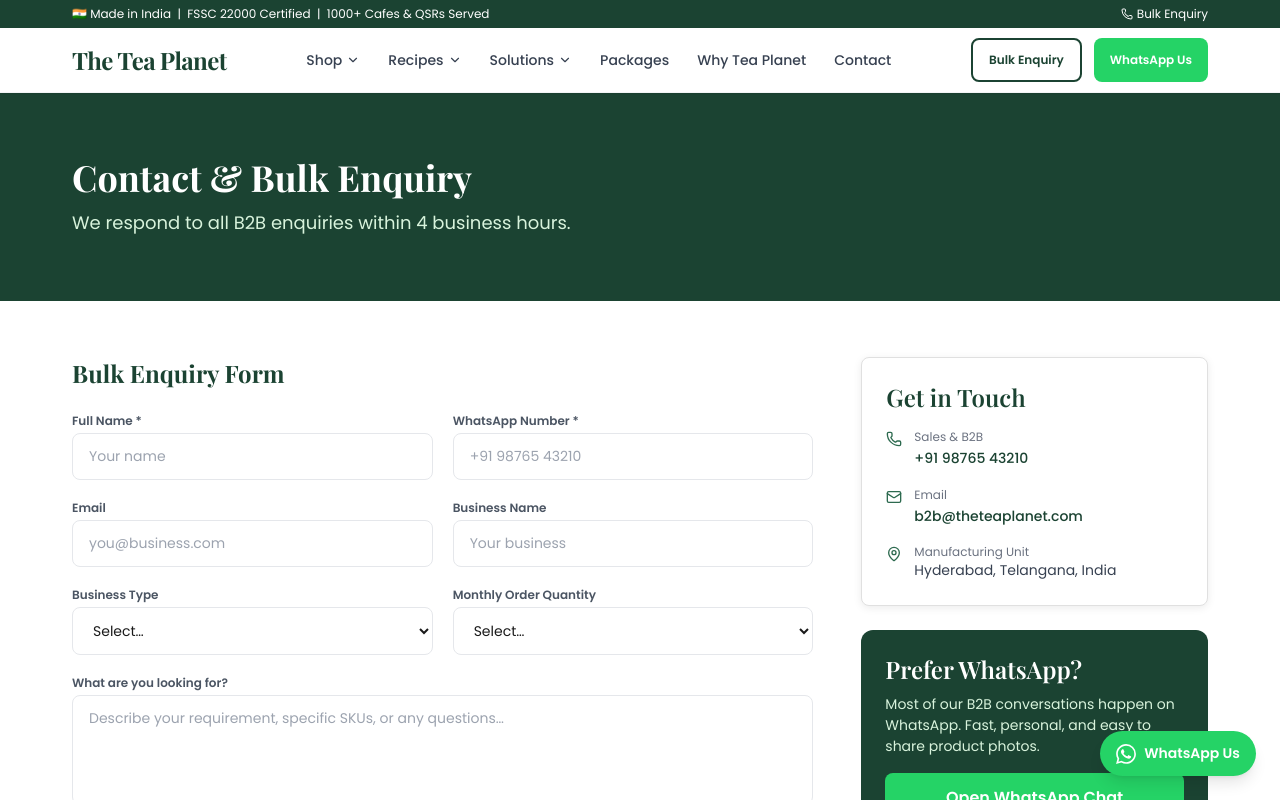
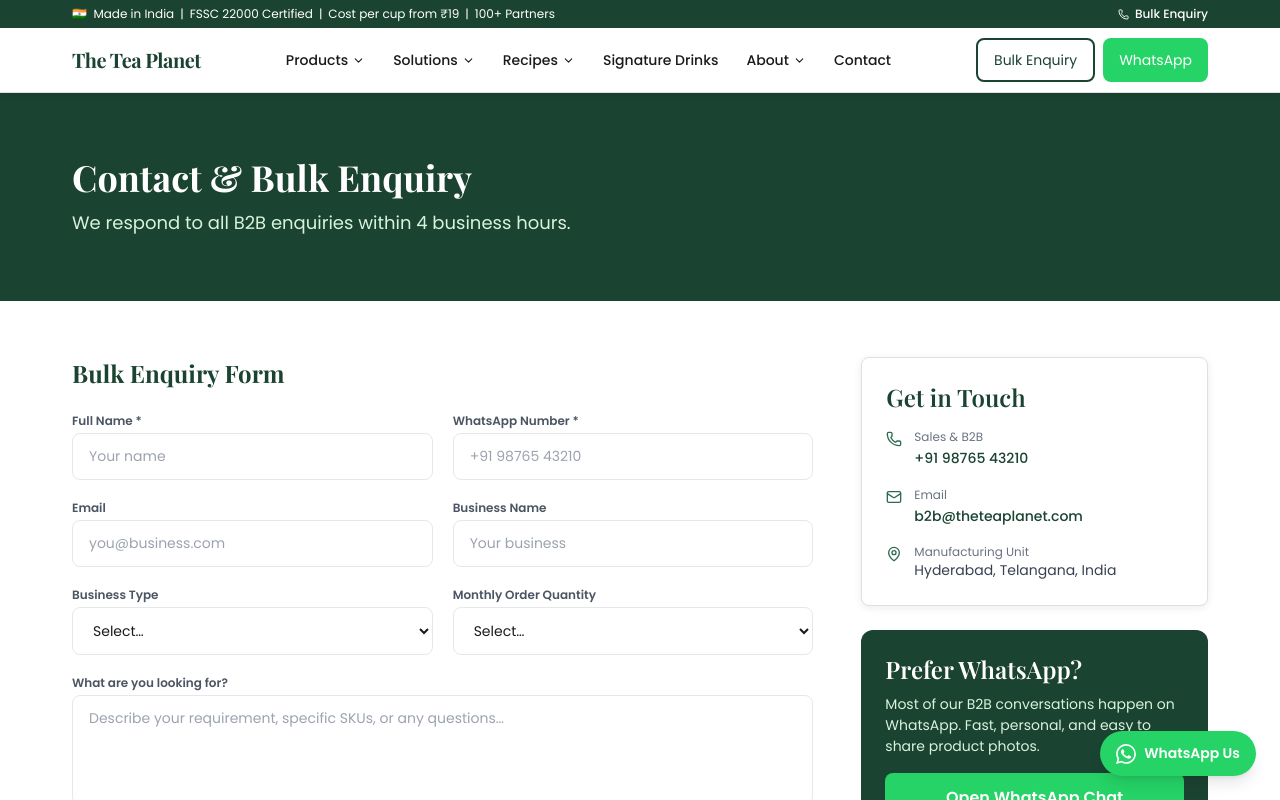
Before and after one commit to Ganadinni/website, a Next.js app: page /contact in a window 1280 px wide. Shown: the top 800 px of the page. Built offline with nearby package versions, Linux system fonts and the light colour scheme.

Commit message:
feat: rebuild mega menu — 4-column Products, 2-column Solutions, 2-column Recipes, About structure

```diff
--- a/src/components/layout/Navbar.tsx
+++ b/src/components/layout/Navbar.tsx
@@ -1,51 +1,114 @@
 'use client';
 
-import { useState } from 'react';
+import { useState, useRef } from 'react';
 import Link from 'next/link';
 import { Menu, X, ChevronDown, Phone } from 'lucide-react';
 
-const NAV_ITEMS = [
+const NAV = [
   {
-    label: 'Shop',
-    href: '#',
-    children: [
-      { label: 'Boba Innovations', href: '/collections/boba-innovations', desc: 'Tapioca pearls, popping boba & bases' },
-      { label: 'Tea Premixes', href: '/collections/tea-premixes', desc: 'CTC, Orthodox & specialty blends' },
-      { label: 'Syrups & Flavours', href: '/collections/syrups-flavours', desc: 'Fruit, floral & classic syrups' },
-      { label: 'Silky Mix Bases', href: '/collections/silky-mix', desc: 'Hot & cold beverage bases' },
-      { label: 'Toppings & Jellies', href: '/collections/toppings', desc: 'Nata de coco, konjac & more' },
-      { label: 'Beverage Kits', href: '/collections/kits', desc: 'Ready-to-launch starter packs' },
+    label: 'Products',
+    columns: [
+      {
+        heading: 'Premixes',
+        items: [
+          { label: 'Milk Tea Premixes',  href: '/collections/milk-tea-premixes' },
+          { label: 'Fruit Tea Premixes', href: '/collections/fruit-tea-premixes' },
+          { label: 'Ice Tea Premixes',   href: '/collections/ice-tea-premixes' },
+        ],
+      },
+      {
+        heading: 'Boba & Toppings',
+        items: [
+          { label: 'Popping Boba',        href: '/collections/popping-boba' },
+          { label: 'Tapioca Pearls',      href: '/collections/tapioca-pearls' },
+          { label: 'Nata de Coco',        href: '/collections/nata-de-coco' },
+          { label: 'Konjac Pearls',       href: '/collections/konjac-pearls' },
+        ],
+      },
+      {
+        heading: 'Syrups & Bases',
+        items: [
+          { label: 'Syrups & Concentrates', href: '/collections/syrups-concentrates' },
+          { label: 'Tea Concentrates',      href: '/collections/tea-concentrates' },
+          { label: 'Silky Mix Bases',       href: '/collections/silky-mix' },
+        ],
+      },
+      {
+        heading: 'Specialty',
+        items: [
+          { label: 'Sponge Cake Base Mixes',  href: '/collections/sponge-cake-mixes' },
+          { label: 'Industrial Ingredients',  href: '/collections/industrial' },
+        ],
+        cta: { label: 'View All Products →', href: '/collections/all' },
+      },
+    ],
+  },
+  {
+    label: 'Solutions',
+    columns: [
+      {
+        heading: 'By Business Type',
+        items: [
+          { label: 'For Cafés & Tea Bars',    href: '/solutions/cafe-setup',   desc: 'Full bar setup, menu & training' },
+          { label: 'For QSR Chains',           href: '/solutions/qsr',          desc: 'Multi-outlet consistency & supply' },
+          { label: 'For Cloud Kitchens',       href: '/solutions/cloud-kitchen',desc: 'Delivery-stable beverages & kits' },
+          { label: 'For Distributors',         href: '/solutions/distributor',  desc: 'Regional partner program' },
+          { label: 'For Industrial Customers', href: '/solutions/industrial',   desc: 'Bulk 20kg supply & custom formulation' },
+          { label: 'Export Enquiry',           href: '/solutions/export',       desc: 'International B2B supply' },
+        ],
+      },
+      {
+        heading: 'Packages',
+        items: [
+          { label: 'Menu Plug-In Kit',       href: '/solutions/menu-plugin',   desc: 'Launch a boba menu in 7 days' },
+          { label: 'Branded Operator Program', href: '/operator-program',     desc: 'Franchise-alternative model' },
+          { label: 'Business Packages',      href: '/packages',               desc: 'Starter, Growth & Pro kits' },
+        ],
+      },
     ],
   },
   {
     label: 'Recipes',
-    href: '/recipes',
-    children: [
-      { label: 'Boba Drinks', href: '/recipes?category=boba', desc: 'Classic & fusion boba' },
-      { label: 'Iced Teas', href: '/recipes?category=iced-tea', desc: 'Cold brew & fruit teas' },
-      { label: 'Hot Beverages', href: '/recipes?category=hot', desc: 'Chai, matcha & more' },
-      { label: 'Frappes & Shakes', href: '/recipes?category=frappe', desc: 'Blended drink formulas' },
-      { label: 'Desserts & Cakes', href: '/recipes?category=dessert', desc: 'Boba cheesecakes & more' },
+    columns: [
+      {
+        heading: 'By Drink Type',
+        items: [
+          { label: 'Milk Teas',          href: '/recipes?category=milk-tea' },
+          { label: 'Fruit Coolers',      href: '/recipes?category=fruit-cooler' },
+          { label: 'Signature Fusions',  href: '/recipes?category=signature' },
+          { label: 'Iced Teas',          href: '/recipes?category=iced-tea' },
+          { label: 'Hot Beverages',      href: '/recipes?category=hot' },
         ],
       },
       {
-    label: 'Solutions',
-    href: '#',
-    children: [
-      { label: 'Menu Plug-In', href: '/solutions/menu-plugin', desc: 'Launch a boba menu in 7 days' },
-      { label: 'Cloud Kitchen Pack', href: '/solutions/cloud-kitchen', desc: 'Delivery-optimised beverage kits' },
-      { label: 'QSR & Café Setup', href: '/solutions/cafe-setup', desc: 'Full bar setup & training' },
-      { label: 'Distributor Program', href: '/solutions/distributor', desc: 'Become a regional partner' },
-      { label: 'Export Enquiry', href: '/solutions/export', desc: 'International B2B supply' },
+        heading: 'By Series',
+        items: [
+          { label: 'Premium Series',    href: '/recipes?series=premium' },
+          { label: 'Seasonal Specials', href: '/recipes?series=seasonal' },
+          { label: 'Wellness Range',    href: '/recipes?series=wellness' },
+          { label: 'Desserts & Cakes',  href: '/recipes?series=dessert' },
+        ],
+        cta: { label: 'All Recipes →', href: '/recipes' },
+      },
     ],
   },
   {
-    label: 'Packages',
-    href: '/packages',
+    label: 'Signature Drinks',
+    href: '/signature-drinks',
   },
   {
-    label: 'Why Tea Planet',
-    href: '/about',
+    label: 'About',
+    columns: [
+      {
+        heading: 'Company',
+        items: [
+          { label: 'Our Story',                href: '/about' },
+          { label: 'Why Tea Planet',           href: '/about#why' },
+          { label: 'Certifications',           href: '/about#certifications' },
+          { label: 'Branded Operator Program', href: '/operator-program' },
+        ],
+      },
+    ],
   },
   {
     label: 'Contact',
@@ -53,66 +116,125 @@
   },
 ];
 
+type NavItem = typeof NAV[number];
+
 export default function Navbar() {
   const [mobileOpen, setMobileOpen] = useState(false);
-  const [activeDropdown, setActiveDropdown] = useState<string | null>(null);
+  const [active, setActive] = useState<string | null>(null);
+  const [mobileExpanded, setMobileExpanded] = useState<string | null>(null);
+  const timeoutRef = useRef<ReturnType<typeof setTimeout> | null>(null);
+
+  const openDropdown = (label: string) => {
+    if (timeoutRef.current) clearTimeout(timeoutRef.current);
+    setActive(label);
+  };
+  const closeDropdown = () => {
+    timeoutRef.current = setTimeout(() => setActive(null), 120);
+  };
+
+  const waNumber = process.env.NEXT_PUBLIC_WHATSAPP_NUMBER ?? '919876543210';
 
   return (
-    <header className="sticky top-0 z-50 bg-white border-b border-gray-100 shadow-sm">
-      {/* Top bar */}
-      <div className="bg-brand-green text-white text-xs py-1.5">
-        <div className="container-site flex justify-between items-center">
-          <span>🇮🇳 Made in India &nbsp;|&nbsp; FSSC 22000 Certified &nbsp;|&nbsp; 1000+ Cafes & QSRs Served</span>
+    <header className="sticky top-0 z-50 bg-white border-b border-borderLight shadow-subtle">
+      {/* Top announcement bar */}
+      <div className="bg-brand-green text-white">
+        <div className="container-site flex items-center justify-between py-1.5 text-xs">
+          <span className="hidden sm:block">
+            🇮🇳  Made in India | FSSC 22000 Certified | Cost per cup from ₹19 | 100+ Partners
+          </span>
+          <span className="sm:hidden">FSSC 22000 · Made in India · ₹19/cup</span>
           <a
-            href={`https://wa.me/${process.env.NEXT_PUBLIC_WHATSAPP_NUMBER ?? '919876543210'}?text=Hi%2C%20I%27d%20like%20a%20bulk%20enquiry`}
-            className="flex items-center gap-1 hover:text-brand-amber transition-colors"
-            target="_blank"
-            rel="noreferrer"
+            href={`https://wa.me/${waNumber}?text=${encodeURIComponent('Hi Tea Planet! I have a bulk enquiry.')}`}
+            target="_blank" rel="noreferrer"
+            className="flex items-center gap-1.5 font-medium hover:text-brand-amber transition-colors"
           >
-            <Phone size={12} />
-            Bulk Enquiry
+            <Phone size={11} /> Bulk Enquiry
           </a>
         </div>
       </div>
 
       {/* Main nav */}
-      <nav className="container-site flex items-center justify-between h-16">
+      <nav className="container-site flex items-center justify-between h-[64px]">
         {/* Logo */}
-        <Link href="/" className="flex items-center gap-2">
-          <span className="font-display text-2xl font-bold text-brand-green tracking-tight">
+        <Link href="/" className="flex items-center gap-2 shrink-0">
+          <span className="font-display text-xl font-bold text-brand-green tracking-tight leading-none">
             The Tea Planet
           </span>
         </Link>
 
-        {/* Desktop nav */}
-        <ul className="hidden lg:flex items-center gap-1">
-          {NAV_ITEMS.map((item) => (
+        {/* Desktop links */}
+        <ul className="hidden lg:flex items-center">
+          {NAV.map((item) => (
             <li
               key={item.label}
               className="relative"
-              onMouseEnter={() => item.children && setActiveDropdown(item.label)}
-              onMouseLeave={() => setActiveDropdown(null)}
+              onMouseEnter={() => item.columns && openDropdown(item.label)}
+              onMouseLeave={() => item.columns && closeDropdown()}
             >
+              {'href' in item && item.href ? (
                 <Link
                   href={item.href}
-                className="flex items-center gap-1 px-3 py-2 text-sm font-medium text-gray-700 hover:text-brand-green rounded-md hover:bg-brand-pale transition-colors"
+                  className="flex items-center gap-1 px-3.5 py-2 text-sm font-medium text-textPrimary hover:text-brand-green rounded-[8px] hover:bg-background transition-colors"
                 >
                   {item.label}
-                {item.children && <ChevronDown size={14} />}
                 </Link>
+              ) : (
+                <button
+                  className={`flex items-center gap-1 px-3.5 py-2 text-sm font-medium rounded-[8px] transition-colors ${
+                    active === item.label
+                      ? 'text-brand-green bg-background'
+                      : 'text-textPrimary hover:text-brand-green hover:bg-background'
+                  }`}
+                >
+                  {item.label}
+                  <ChevronDown size={13} className={`transition-transform ${active === item.label ? 'rotate-180' : ''}`} />
+                </button>
+              )}
 
-              {item.children && activeDropdown === item.label && (
-                <div className="absolute top-full left-0 mt-0 w-72 bg-white rounded-xl shadow-xl border border-gray-100 py-2 z-50">
-                  {item.children.map((child) => (
+              {/* Mega dropdown */}
+              {item.columns && active === item.label && (
+                <div
+                  className="absolute top-full left-0 mt-0 bg-white shadow-elevated border border-borderLight rounded-[8px] py-6 z-50 min-w-[480px]"
+                  onMouseEnter={() => openDropdown(item.label)}
+                  onMouseLeave={closeDropdown}
+                >
+                  <div className={`grid gap-6 px-6 ${
+                    item.columns.length >= 3 ? 'grid-cols-3' :
+                    item.columns.length === 2 ? 'grid-cols-2' : 'grid-cols-1'
+                  }`}>
+                    {item.columns.map((col) => (
+                      <div key={col.heading}>
+                        <p className="text-xs font-semibold uppercase tracking-widest text-textSecondary mb-3 pb-2 border-b border-borderLight">
+                          {col.heading}
+                        </p>
+                        <ul className="space-y-1">
+                          {col.items.map((child) => (
+                            <li key={child.label}>
                               <Link
-                      key={child.label}
                                 href={child.href}
-                      className="flex flex-col px-4 py-3 hover:bg-brand-pale transition-colors"
+                                className="block py-1.5 text-sm text-textPrimary hover:text-brand-green transition-colors"
+                                onClick={() => setActive(null)}
                               >
-                      <span className="text-sm font-semibold text-brand-green">{child.label}</span>
-                      <span className="text-xs text-gray-500 mt-0.5">{child.desc}</span>
+                                {child.label}
+                                {'desc' in child && child.desc && (
+                                  <span className="block text-xs text-textSecondary mt-0.5">{child.desc}</span>
+                                )}
                               </Link>
+                            </li>
                           ))}
+                        </ul>
+                        {'cta' in col && col.cta && (
+                          <Link
+                            href={col.cta.href}
+                            className="mt-3 inline-block text-xs font-semibold text-brand-mid hover:text-brand-green transition-colors"
+                            onClick={() => setActive(null)}
+                          >
+                            {col.cta.label}
+                          </Link>
+                        )}
+                      </div>
+                    ))}
+                  </div>
                 </div>
               )}
             </li>
@@ -120,26 +242,22 @@
         </ul>
 
         {/* Desktop CTAs */}
-        <div className="hidden lg:flex items-center gap-3">
-          <Link
-            href="/contact#bulk-enquiry"
-            className="btn-secondary text-xs px-4 py-2"
-          >
+        <div className="hidden lg:flex items-center gap-2">
+          <Link href="/contact#bulk-enquiry" className="btn-secondary text-sm px-4 py-2">
             Bulk Enquiry
           </Link>
           <a
-            href={`https://wa.me/${process.env.NEXT_PUBLIC_WHATSAPP_NUMBER ?? '919876543210'}?text=Hi%2C%20I%27d%20like%20to%20know%20more%20about%20your%20products`}
-            target="_blank"
-            rel="noreferrer"
-            className="btn-whatsapp text-xs px-4 py-2"
+            href={`https://wa.me/${waNumber}?text=${encodeURIComponent('Hi Tea Planet! I want to know about your products and pricing.')}`}
+            target="_blank" rel="noreferrer"
+            className="btn-whatsapp text-sm px-4 py-2"
           >
-            WhatsApp Us
+            WhatsApp
           </a>
         </div>
 
-        {/* Mobile hamburger */}
+        {/* Mobile toggle */}
         <button
-          className="lg:hidden p-2 rounded-md text-brand-green"
+          className="lg:hidden p-2 rounded-[8px] text-brand-green hover:bg-background min-w-[44px] min-h-[44px] flex items-center justify-center"
           onClick={() => setMobileOpen(!mobileOpen)}
           aria-label="Toggle menu"
         >
@@ -149,43 +267,63 @@
 
       {/* Mobile menu */}
       {mobileOpen && (
-        <div className="lg:hidden border-t border-gray-100 bg-white pb-4">
-          {NAV_ITEMS.map((item) => (
+        <div className="lg:hidden border-t border-borderLight bg-white max-h-[80vh] overflow-y-auto">
+          {NAV.map((item: NavItem) => (
             <div key={item.label}>
+              {'href' in item && item.href ? (
                 <Link
                   href={item.href}
-                className="block px-6 py-3 text-sm font-semibold text-brand-green hover:bg-brand-pale"
+                  className="block px-6 py-3.5 text-sm font-semibold text-textPrimary border-b border-borderLight hover:bg-background"
                   onClick={() => setMobileOpen(false)}
                 >
                   {item.label}
                 </Link>
-              {item.children && (
-                <div className="bg-gray-50">
-                  {item.children.map((child) => (
+              ) : (
+                <>
+                  <button
+                    className="w-full flex items-center justify-between px-6 py-3.5 text-sm font-semibold text-textPrimary border-b border-borderLight hover:bg-background min-h-[44px]"
+                    onClick={() => setMobileExpanded(mobileExpanded === item.label ? null : item.label)}
+                  >
+                    {item.label}
+                    <ChevronDown size={14} className={`transition-transform ${mobileExpanded === item.label ? 'rotate-180' : ''}`} />
+                  </button>
+                  {mobileExpanded === item.label && item.columns && (
+                    <div className="bg-background px-6 pb-3">
+                      {item.columns.map((col) => (
+                        <div key={col.heading} className="pt-3">
+                          <p className="text-[10px] font-semibold uppercase tracking-widest text-textSecondary mb-2">{col.heading}</p>
+                          {col.items.map((child) => (
                             <Link
                               key={child.label}
                               href={child.href}
-                      className="block px-10 py-2 text-sm text-gray-600 hover:text-brand-green"
+                              className="block py-2 text-sm text-textPrimary hover:text-brand-green"
                               onClick={() => setMobileOpen(false)}
                             >
                               {child.label}
                             </Link>
                           ))}
                         </div>
+                      ))}
+                    </div>
+                  )}
+                </>
               )}
             </div>
           ))}
-          <div className="flex gap-3 px-6 pt-4">
+          <div className="flex gap-3 p-4 border-t border-borderLight">
             <a
-              href={`https://wa.me/${process.env.NEXT_PUBLIC_WHATSAPP_NUMBER ?? '919876543210'}?text=Hi%2C%20I%27d%20like%20a%20bulk%20enquiry`}
-              target="_blank"
-              rel="noreferrer"
+              href={`https://wa.me/${waNumber}?text=${encodeURIComponent('Hi Tea Planet! Bulk enquiry.')}`}
+              target="_blank" rel="noreferrer"
               className="btn-whatsapp flex-1 justify-center text-sm"
             >
               WhatsApp
             </a>
-            <Link href="/contact#bulk-enquiry" className="btn-secondary flex-1 justify-center text-sm" onClick={() => setMobileOpen(false)}>
-              Bulk Enquiry
+            <Link
+              href="/contact#bulk-enquiry"
+              className="btn-secondary flex-1 justify-center text-sm"
+              onClick={() => setMobileOpen(false)}
+            >
+              Enquiry
             </Link>
           </div>
         </div>
```
Lines whose indentation alone changed are shown as unchanged.
